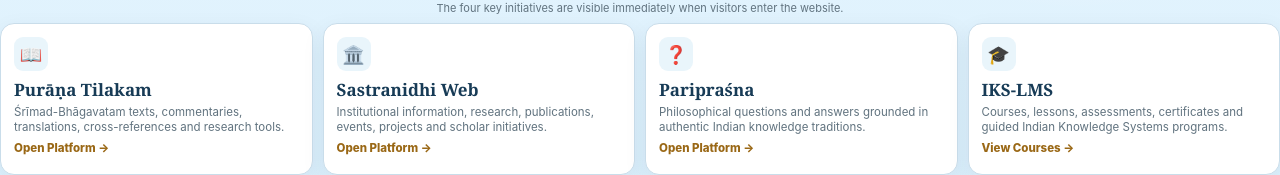
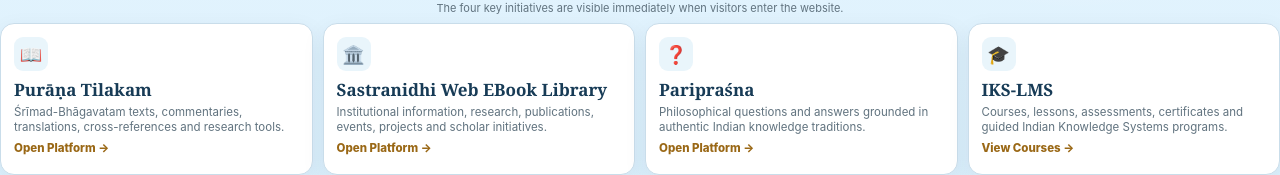
Before and after one commit to sastranidhiweb-bot/Sastranidhi-OAuth, a React (Vite) app: page / in a window 1280 px wide. Shown: the part 474-649 px from the top of the page. Built offline with nearby package versions, Linux system fonts and the light colour scheme.

Commit message:
changes label.

```diff
--- a/src/data/siteData.js
+++ b/src/data/siteData.js
@@ -18,7 +18,7 @@ export const initiatives = [
   },
   {
     icon: '🏛️',
-    title: 'Sastranidhi Web',
+    title: 'Sastranidhi Web EBook Library',
     description:
       'Institutional information, research, publications, events, projects and scholar initiatives.',
     linkLabel: 'Open Platform →',
```
